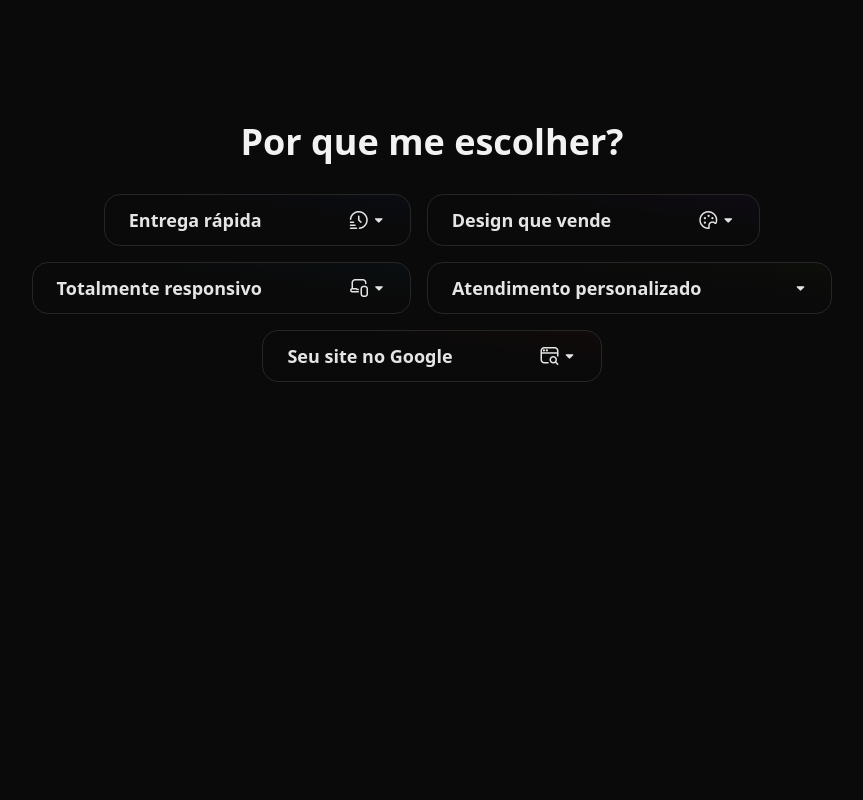
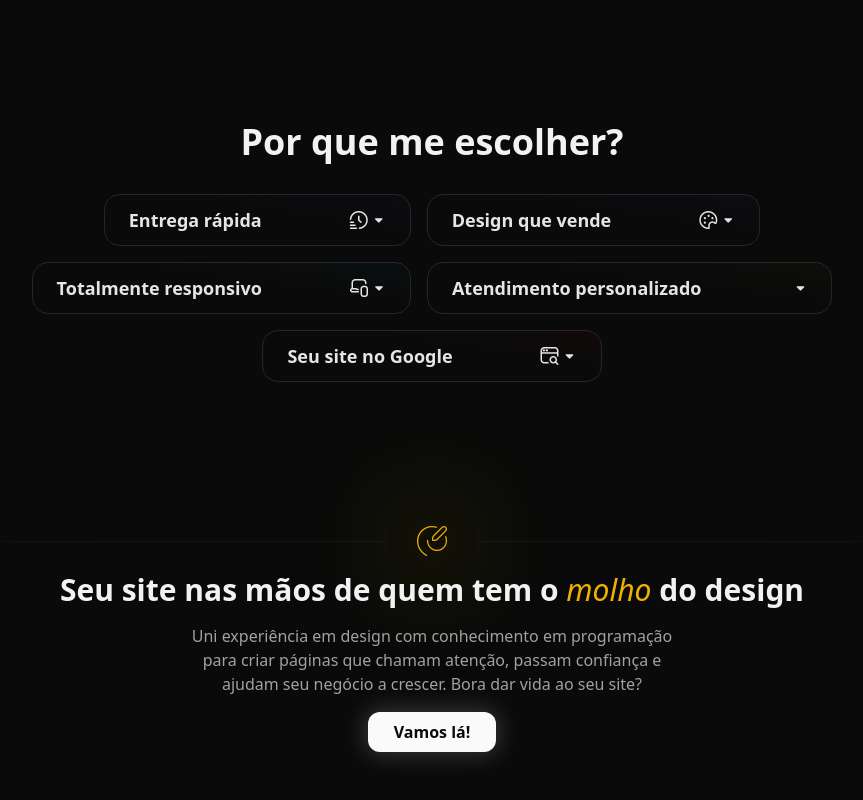
Before and after one commit to edumoreiira/portfolio, an Angular app: page /home in a window 1280 px wide. Shown: the part 1592-2392 px from the top of the page, without its empty margins (208-1071 px from the left). Before the commit the page ends 2038 px from the top, so only its background shows below. Built offline with nearby package versions, Linux system fonts and the light colour scheme; some icons are missing.

Commit message:
feat: add CTA section

```diff
--- a/src/app/components/shared/tag/tag.component.ts
+++ b/src/app/components/shared/tag/tag.component.ts
@@ -10,7 +10,7 @@ import { NgClass } from '@angular/common';
     class: 'md:max-w-[min(25rem,100%)] lg:max-w-[min(27rem,100%)] md:w-auto w-full flex flex-col py-4 px-6 rounded-2xl border text-neutral-200 cursor-pointer hover:bg-neutral-600/5 hover:border-neutral-700 transition-all duration-200 overflow-hidden'
   },
   template: `
-    <div class="flex items-center justify-between gap-18 lg:gap-22">
+    <div class="flex items-center justify-between gap-2 xs:gap-18 lg:gap-22">
       <h3 class="leading-none font-semibold text-lg whitespace-nowrap">{{ title() }}</h3>
       <div class="flex items-center gap-1">
           <i class="fi {{ icon() }} flex text-lg"></i>
--- a/src/app/pages/home/home.component.html
+++ b/src/app/pages/home/home.component.html
@@ -71,7 +71,6 @@
 
 <section>
     <div class="page-container py-12 md:py-16">
-        <div>
         <h1 class="text-3xl sm:text-4xl font-semibold mb-6 sm:mb-8 text-center">{{ lg().advantages.title }}</h1>
         <div class="flex flex-col gap-4">
             <div class="flex items-start justify-center gap-4 md:flex-row flex-col">
@@ -107,5 +106,23 @@
             </div>
         </div>
     </div>
+</section>
+
+<section>
+    <div class="page-container py-12 md:py-16">
+        <div class="glow-fx flex w-full items-center gap-4 relative">
+            <span class="h-[1px] flex-grow bg-gradient-to-r from-transparent via-neutral-100 to-neutral-100 opacity-5"></span>
+
+            <i class="fi fi-tr-pen-swirl flex text-yellow-500 text-3xl text-primary p-4 rounded-full"></i>
+
+            <span class="h-[1px] flex-grow bg-gradient-to-l from-transparent via-neutral-100 to-neutral-100 opacity-5"></span>
+        </div>
+        <div class="text-center flex flex-col items-center gap-4">
+            <h1 class="text-3xl font-semibold text-center">Seu site nas mãos de quem tem o <i class="text-yellow-500 font-normal">molho</i> do design</h1>
+            <p class="text-neutral-400 w-[min(32rem,80%)]">
+                Uni experiência em design com conhecimento em programação para criar páginas que chamam atenção, passam confiança e ajudam seu negócio a crescer. Bora dar vida ao seu site?
+            </p>
+            <button custom-btn class="px-4 py-2 min-w-[8rem]">Vamos lá!</button>
+        </div>
     </div>
 </section>
--- a/src/app/pages/home/home.component.scss
+++ b/src/app/pages/home/home.component.scss
@@ -12,3 +12,16 @@
     opacity: 0.08;
   }
 }
+
+.glow-fx {
+    ::after {
+        content: '';
+        position: absolute;
+        top: 50%;
+        left: 50%;
+        transform: translate(-50%, -50%);
+        border-radius: 50%;
+        box-shadow: 0 0 100px 30px hsla(60, 100%, 20%, 0.5);
+        z-index: -1;
+    }
+}
--- a/src/app/pages/home/home.component.ts
+++ b/src/app/pages/home/home.component.ts
@@ -10,7 +10,7 @@ import { AllTechsComponent } from "../../components/layout/all-techs/all-techs.c
 
 @Component({
   selector: 'app-home',
-  imports: [ButtonComponent, SitePreviewerComponent, AccordionComponent, TagComponent, TechComponent, AllTechsComponent],
+  imports: [ButtonComponent, SitePreviewerComponent, AccordionComponent, TagComponent, AllTechsComponent],
   templateUrl: './home.component.html',
   styleUrl: './home.component.scss',
   changeDetection: ChangeDetectionStrategy.OnPush
--- a/src/index.html
+++ b/src/index.html
@@ -13,6 +13,7 @@
   <link rel='stylesheet' href='https://cdn-uicons.flaticon.com/2.6.0/uicons-thin-rounded/css/uicons-thin-rounded.css'>
   <link rel='stylesheet' href='https://cdn-uicons.flaticon.com/2.6.0/uicons-solid-rounded/css/uicons-solid-rounded.css'>
   <link rel='stylesheet' href='https://cdn-uicons.flaticon.com/2.6.0/uicons-regular-straight/css/uicons-regular-straight.css'>
+  <link rel='stylesheet' href='https://cdn-uicons.flaticon.com/2.6.0/uicons-thin-rounded/css/uicons-thin-rounded.css'>
 </head>
 <body>
   <app-root></app-root>
```
Lines whose indentation alone changed are shown as unchanged.
